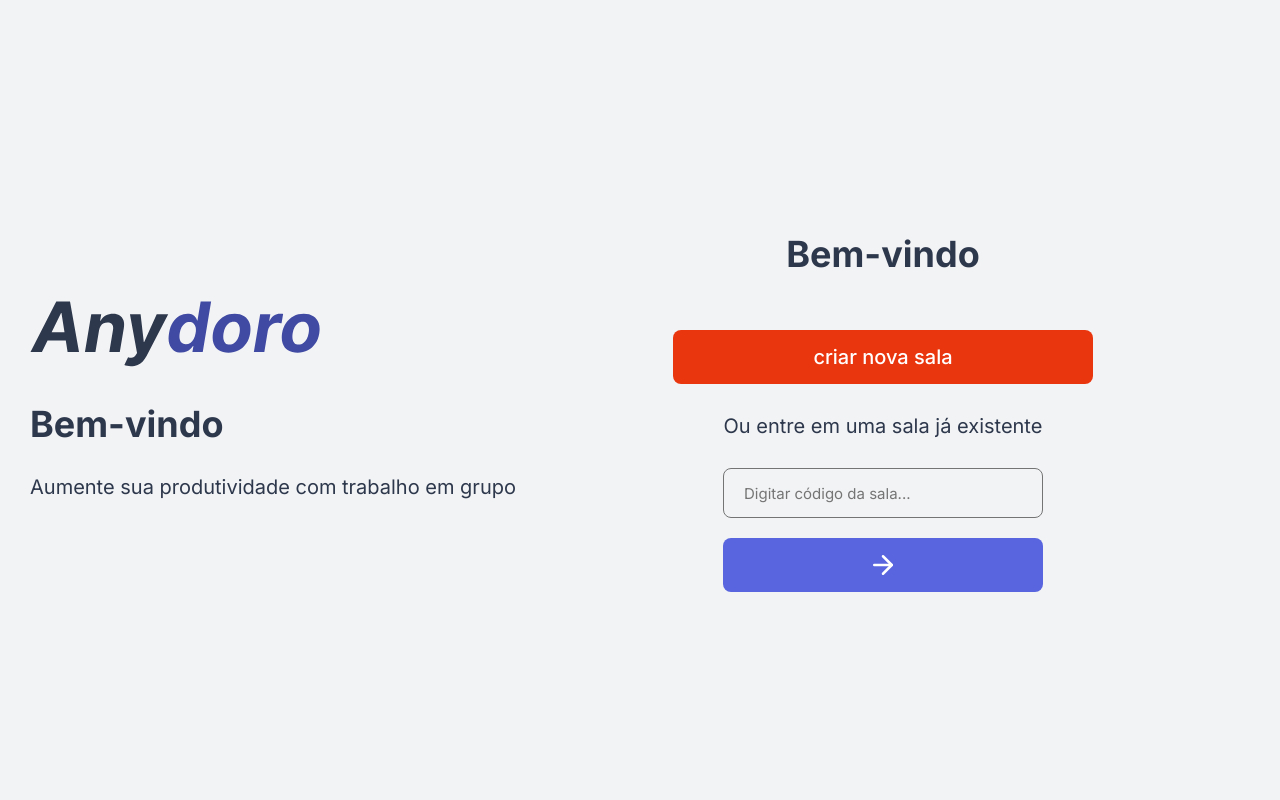
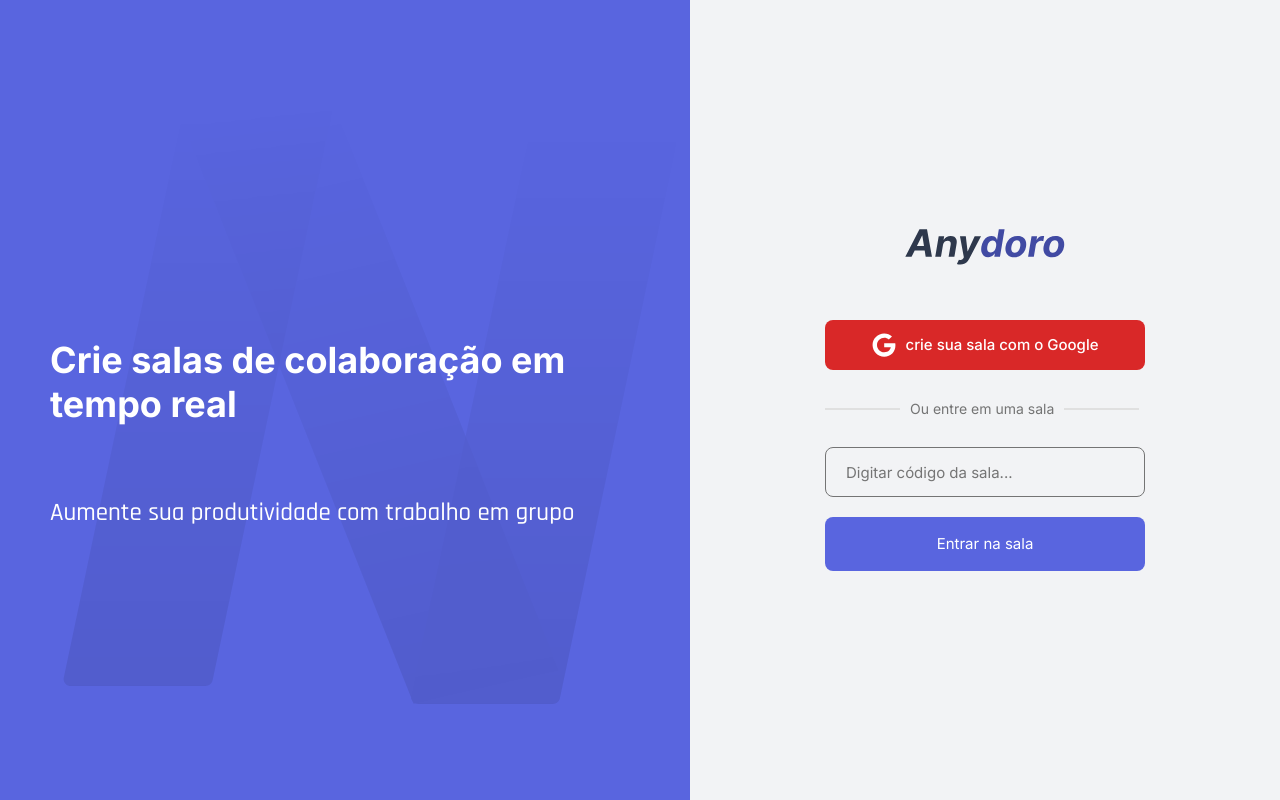
Before and after one commit to Ed-Games/anydoro, a Next.js app: page / in a window 1280 px wide. Built offline with nearby package versions, Linux system fonts and the light colour scheme.

Commit message:
update: home page layout

```diff
--- a/src/pages/index.tsx
+++ b/src/pages/index.tsx
@@ -3,10 +3,10 @@
 import styles from "./index.module.scss";
 import logo from "../../public/logo.svg";
 import Head from "next/head";
-import { FiArrowRight } from "react-icons/fi";
 import Router from "next/router";
 import { MouseEvent } from "react";
 import { Formik } from "formik";
+import { FaGoogle } from "react-icons/fa";
 
 const Home: NextPage = () => {
   const handleCreateNewRoom = (
@@ -21,36 +21,48 @@
   };
 
   return (
-    <div className="container limiter">
+    <div className={styles.container}>
       <Head>
         <title>Anydoro | Home</title>
       </Head>
-      <aside className="presentation">
-        <Image src={logo} alt="anydoro-logo" />
-        <h1>Bem-vindo</h1>
+      <aside className={styles.presentation}>
+        <h1>Crie salas de colaboração em tempo real</h1>
         <span>Aumente sua produtividade com trabalho em grupo</span>
       </aside>
+
       <main className={styles.createRoom}>
-        <h1>Bem-vindo</h1>
+        <div className={styles.logo}>
+          <Image src={logo} alt="anydoro-logo" />
+        </div>
+
         <button
           type="button"
           title="Criar nova sala"
-          className="red-button"
+          className={styles.googleButton}
           onClick={handleCreateNewRoom}
         >
-          criar nova sala
+          <FaGoogle size={24} />
+          crie sua sala com o Google
         </button>
-        <span>Ou entre em uma sala já existente</span>
-        <Formik initialValues={{code:''}} onSubmit={(values) => handleJoinRoom(values.code)}>
+
+        <div className={styles.divider}>
+          <div className={styles.line} />
+          <span>Ou entre em uma sala</span>
+          <div className={styles.line} />
+        </div>
+        <Formik
+          initialValues={{ code: "" }}
+          onSubmit={(values) => handleJoinRoom(values.code)}
+        >
           {({ handleChange, handleSubmit, errors, touched }) => (
-            <form onSubmit={handleSubmit} >
+            <form onSubmit={handleSubmit}>
               <input
                 placeholder="Digitar código da sala..."
                 name="code"
                 onChange={handleChange}
               />
-              <button type="submit" title="Entrar na sala" >
-                <FiArrowRight size={30} />
+              <button type="submit" title="Entrar na sala">
+                Entrar na sala
               </button>
             </form>
           )}
```
